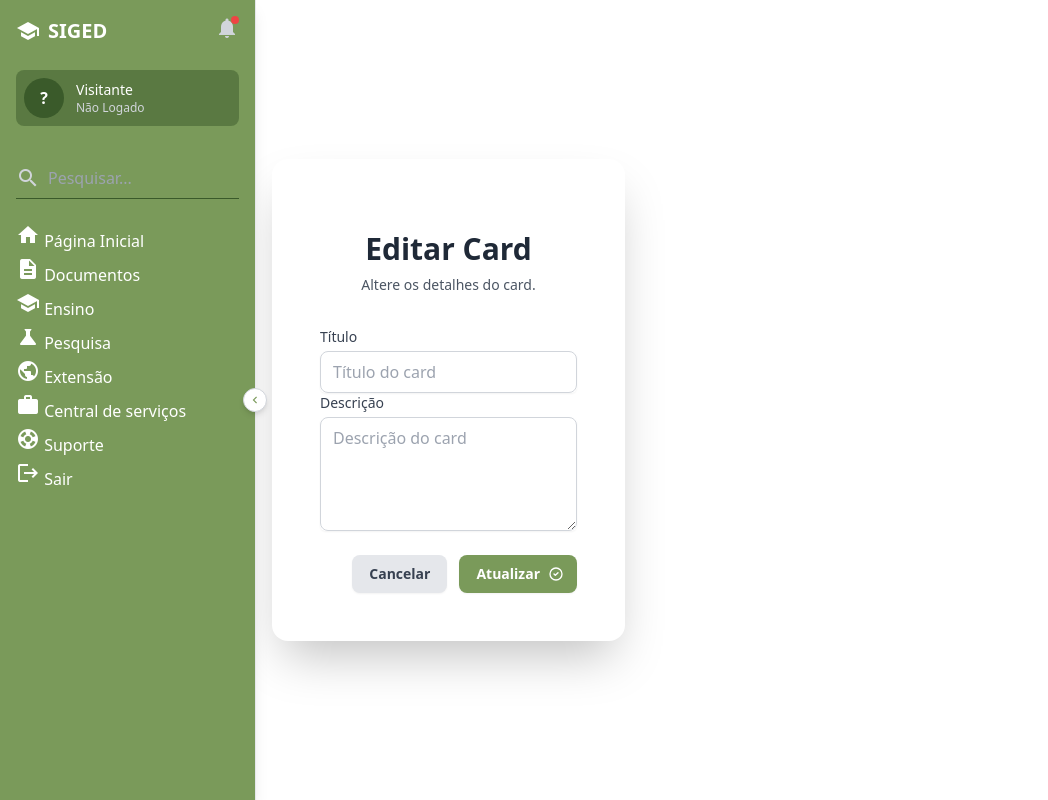
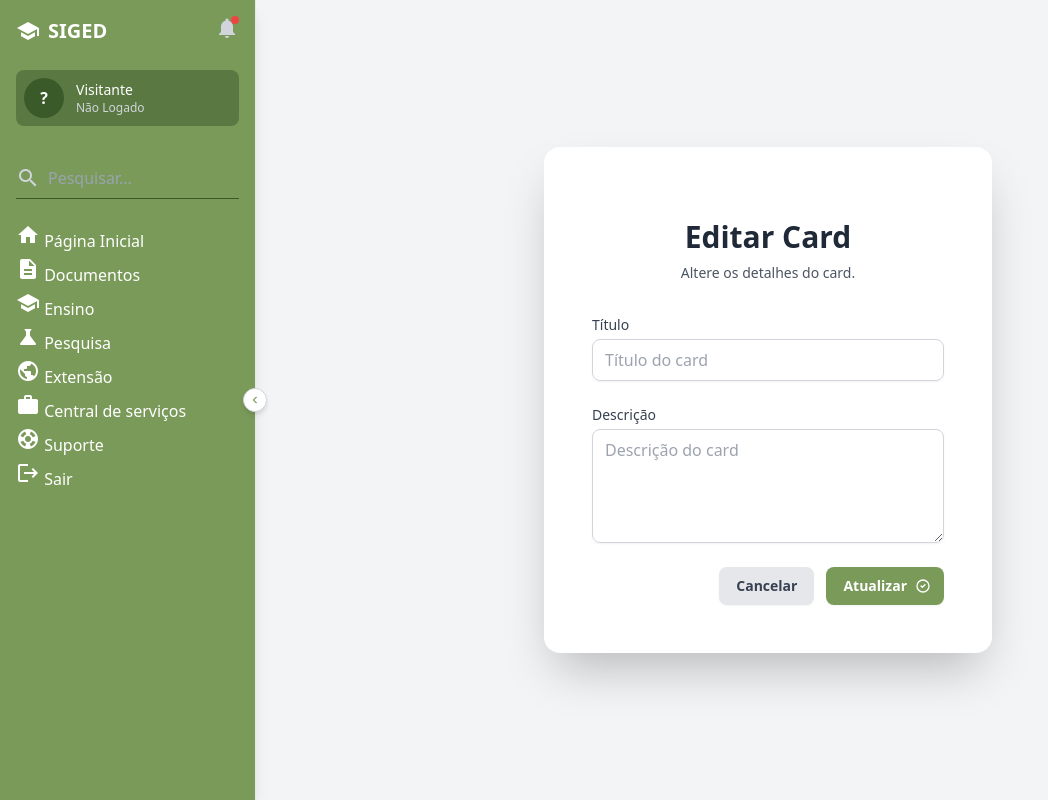
Before and after one commit to ranixx1/SIGED, a Django app: template suap-clone/App/templates/App/editar_card.html in a window 1280 px wide. Shown: the whole page, without its empty margins (0-1048 px from the left). Run offline with Django 4.2, Linux system fonts and the light colour scheme; the template is opened without the code that fills it: values that come from a table or form of the project are taken from there, others are empty; some libraries are stand-ins or nearby versions.

Commit message:
centralize: cards

```diff
--- a/suap-clone/App/templates/App/editar_card.html
+++ b/suap-clone/App/templates/App/editar_card.html
@@ -1,7 +1,10 @@
 {% extends "base.html" %}
 
 {% block 'body' %}
-<div class="min-h-screen flex items-center justify-center p-4">
+{# Define a área de conteúdo principal ao lado da sidebar e centraliza o conteúdo dentro dela #}
+<main class="flex-1 flex items-center justify-center p-6 bg-gray-100">
+
+    {# O card do formulário de edição #}
     <div class="max-w-md w-full bg-white rounded-2xl shadow-2xl overflow-hidden p-8 md:p-12">
         <div class="text-center">
             <h1 class="mt-6 text-3xl font-extrabold text-gray-800">Editar Card</h1>
@@ -9,7 +12,7 @@
         </div>
 
         <div class="mt-8">
-            <form method="post">
+            <form method="post" class="space-y-6">
                 {% csrf_token %}
                 <div>
                     <label class="block text-sm font-medium text-gray-700 mb-1" for="id_titulo">Título</label>
@@ -45,7 +48,7 @@
                         Cancelar
                     </a>
                     <button type="submit"
-                            class="flex justify-center items-center py-2 px-4 border border-transparent rounded-lg shadow-sm text-sm font-bold text-white bg-[#7a9a5a] hover:bg-[#9ec178] focus:outline-none focus:ring-2 focus:ring-offset-2 focus:ring-blue-700 transition-all transform hover:scale-[1.01]">
+                            class="flex justify-center items-center py-2 px-4 border border-transparent rounded-lg shadow-sm text-sm font-bold text-white bg-[#7a9a5a] hover:bg-[#9ec178] focus:outline-none focus:ring-2 focus:ring-offset-2 focus:ring-[#7a9a5a] transition-all transform hover:scale-[1.01]">
                         Atualizar
                         <svg class="ml-2 -mr-1 w-4 h-4" fill="none" stroke="currentColor" viewBox="0 0 24 24">
                             <path stroke-linecap="round" stroke-linejoin="round" stroke-width="2" d="M9 12l2 2 4-4m6 2a9 9 0 11-18 0 9 9 0 0118 0z"></path>
@@ -55,5 +58,5 @@
             </form>
         </div>
     </div>
-</div>
+</main>
 {% endblock 'body' %}
```
Also changed, not shown: suap-clone/App/templates/App/criar_card.html (+6 -3 lines).
